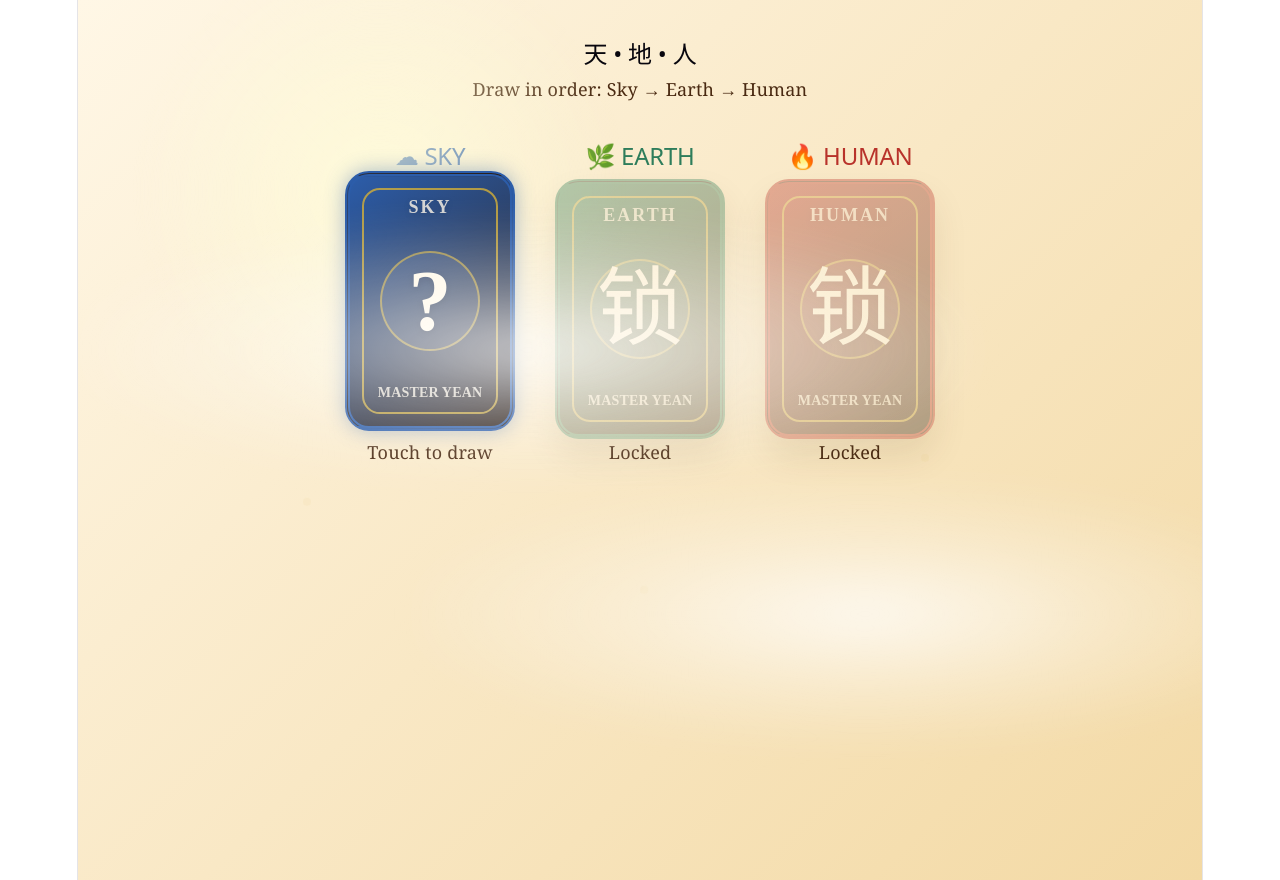
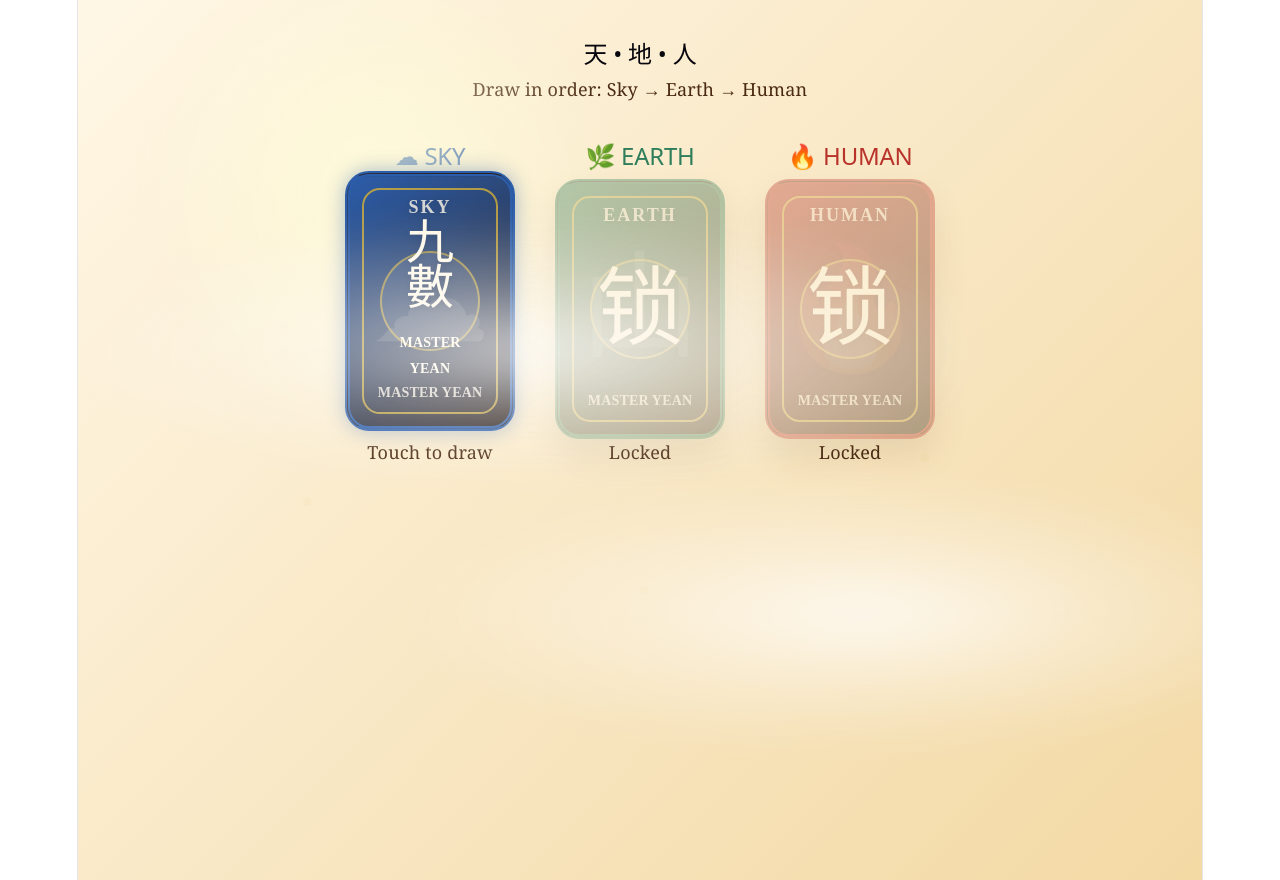
Before and after one commit to bimklue-art/master-yean-oracle, a React (Vite) app: page / in a window 1280 px wide. Built offline with nearby package versions, Linux system fonts and the light colour scheme.

Commit message:
Completed v0.8.1 realm card symbols

```diff
--- a/src/App.jsx
+++ b/src/App.jsx
@@ -190,6 +190,12 @@ function Deck({ title, color, value, locked, onClick }) {
     : color === "#2E7D5B"
     ? "earth-aura"
     : "human-aura";
+  const realmSymbol =
+  color === "#2C5DAA"
+    ? "☁"
+    : color === "#2E7D5B"
+    ? "山"
+    : "🔥";
 
   return (
     <div>
@@ -224,7 +230,21 @@ function Deck({ title, color, value, locked, onClick }) {
             border: "2px solid rgba(212,175,55,0.8)",
             borderRadius: "18px",
           }}
+
         />
+
+        <div
+  style={{
+    position:"absolute",
+    fontSize:"120px",
+    opacity:0.12,
+    zIndex:1,
+  }}
+>
+
+{realmSymbol}
+
+</div>
 
         <div
           style={{
@@ -251,7 +271,69 @@ function Deck({ title, color, value, locked, onClick }) {
             border: "2px solid rgba(212,175,55,0.65)",
           }}
         >
-          {value ? value : locked ? "锁" : "?"}
+          {value ? (
+
+  <div>
+
+    <div
+      style={{
+        fontSize:"20px",
+        marginBottom:"15px"
+      }}
+    >
+      {title.includes("SKY")
+      ? "☁ 天"
+      : title.includes("EARTH")
+      ? "🌿 地"
+      : "🔥 人"}
+    </div>
+
+
+    <div
+      style={{
+        fontSize:"78px"
+      }}
+    >
+      {value}
+    </div>
+
+  </div>
+
+
+) : locked ? (
+
+"锁"
+
+) : (
+
+<div>
+
+  <div
+    style={{
+      fontSize:"48px",
+      lineHeight:"45px"
+    }}
+  >
+
+    九<br/>數
+
+  </div>
+
+  <div
+    style={{
+      fontSize:"14px",
+      marginTop:"20px"
+    }}
+  >
+
+  MASTER YEAN
+
+  </div>
+
+
+</div>
+
+)}
         </div>
 
         <div
@@ -319,7 +401,7 @@ const styles = {
   userSelect: "none",
   position: "relative",
   overflow: "hidden",
-  fontFamily: "'Times New Roman', serif",
+  fontFamily:"'KaiTi','STKaiti','Times New Roman',serif",
   textShadow: "0 2px 6px rgba(0,0,0,0.15)",
 },
   result: {
```
